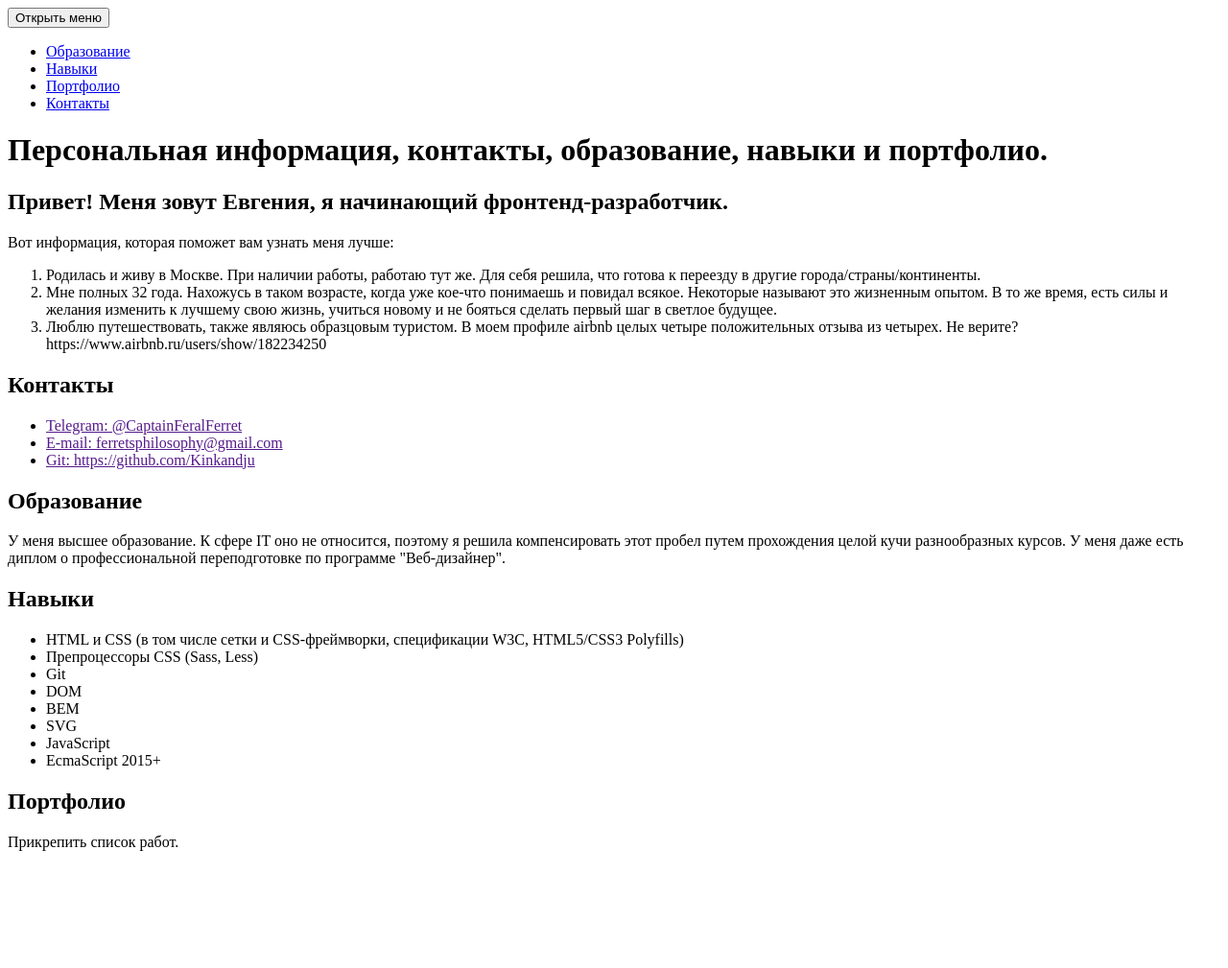
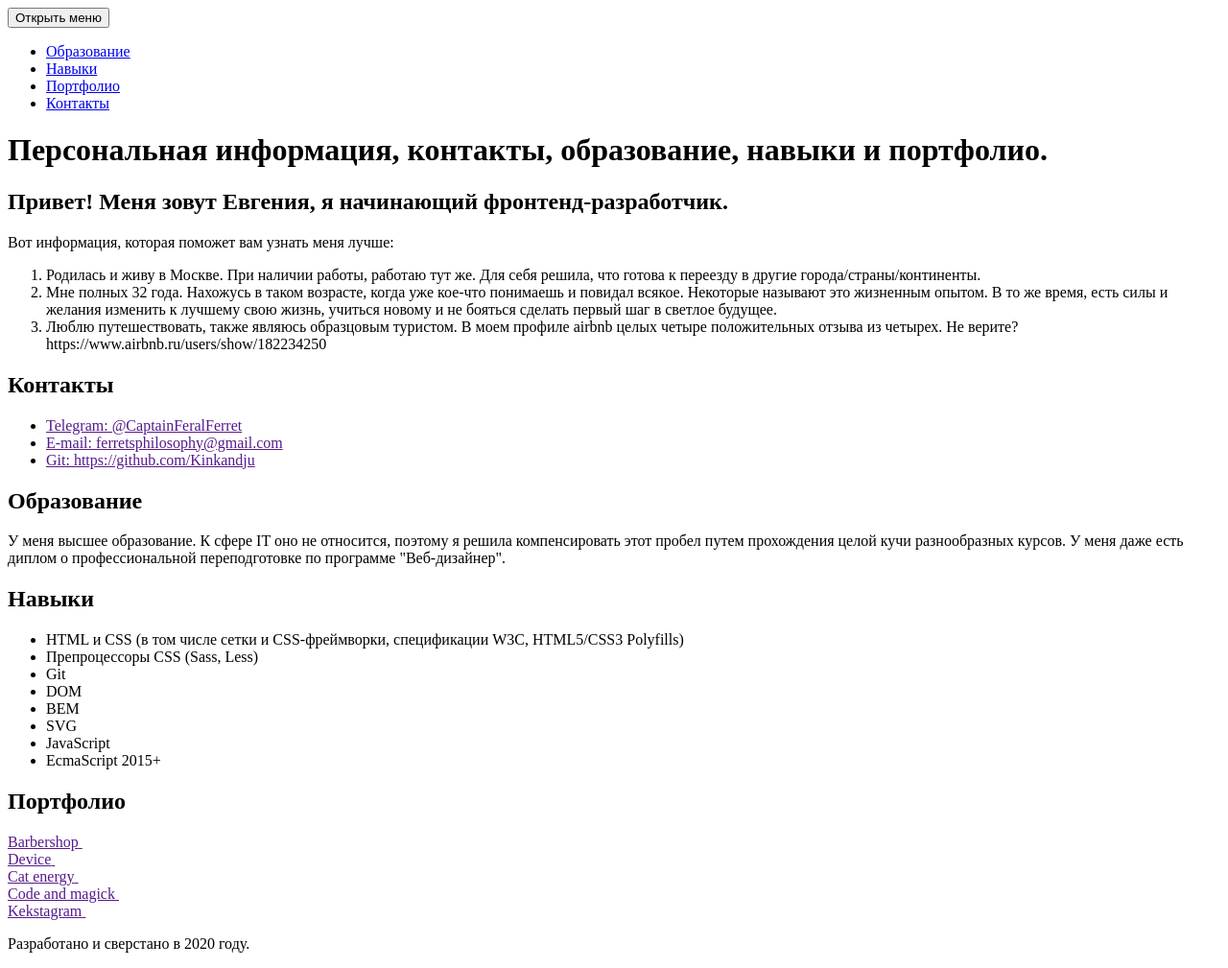
Before and after one commit to Kinkandju/Personal-website, a plain HTML site: page index.html in a window 1280 px wide. Shown: the whole page at 96% size. Before the commit the page ends 903 px from the top, so only its background shows below. Drawn offline with Linux system fonts and the light colour scheme.

Commit message:
Добавление содержания и разметки в блок 'Портфолио'.

```diff
--- a/index.html
+++ b/index.html
@@ -112,14 +112,43 @@
       <!-- Блок портфолио -->
       <section class="portfolio" id="portfolio">
         <h2 class="portfolio__title">Портфолио</h2>
-        <p class="portfolio__description">
-          Прикрепить список работ.
-        </p>
+        <div class="portfolio__work">
+          <a class="portfolio__link" href="">
+            <span class="portfolio__name">Barbershop</span>
+            <img class="portfolio__image" src="">
+          </a>
+        </div>
+        <div class="portfolio__work">
+          <a class="portfolio__link" href="">
+            <span class="portfolio__name">Device</span>
+            <img class="portfolio__image" src="">
+          </a>
+        </div>
+        <div class="portfolio__work">
+          <a class="portfolio__link" href="">
+            <span class="portfolio__name">Cat energy</span>
+            <img class="portfolio__image" src="">
+          </a>
+        </div>
+        <div class="portfolio__work">
+          <a class="portfolio__link" href="">
+            <span class="portfolio__name">Code and magick</span>
+            <img class="portfolio__image" src="">
+          </a>
+        </div>
+        <div class="portfolio__work">
+          <a class="portfolio__link" href="">
+            <span class="portfolio__name">Kekstagram</span>
+            <img class="portfolio__image" src="">
+          </a>
+        </div>
       </section>
     </main>
 
-    <footer>
-
+    <footer class="page-footer">
+      <p class="page-footer__copyright">
+        Разработано и сверстано в 2020 году.
+      </p>
     </footer>
   </body>
 
```
